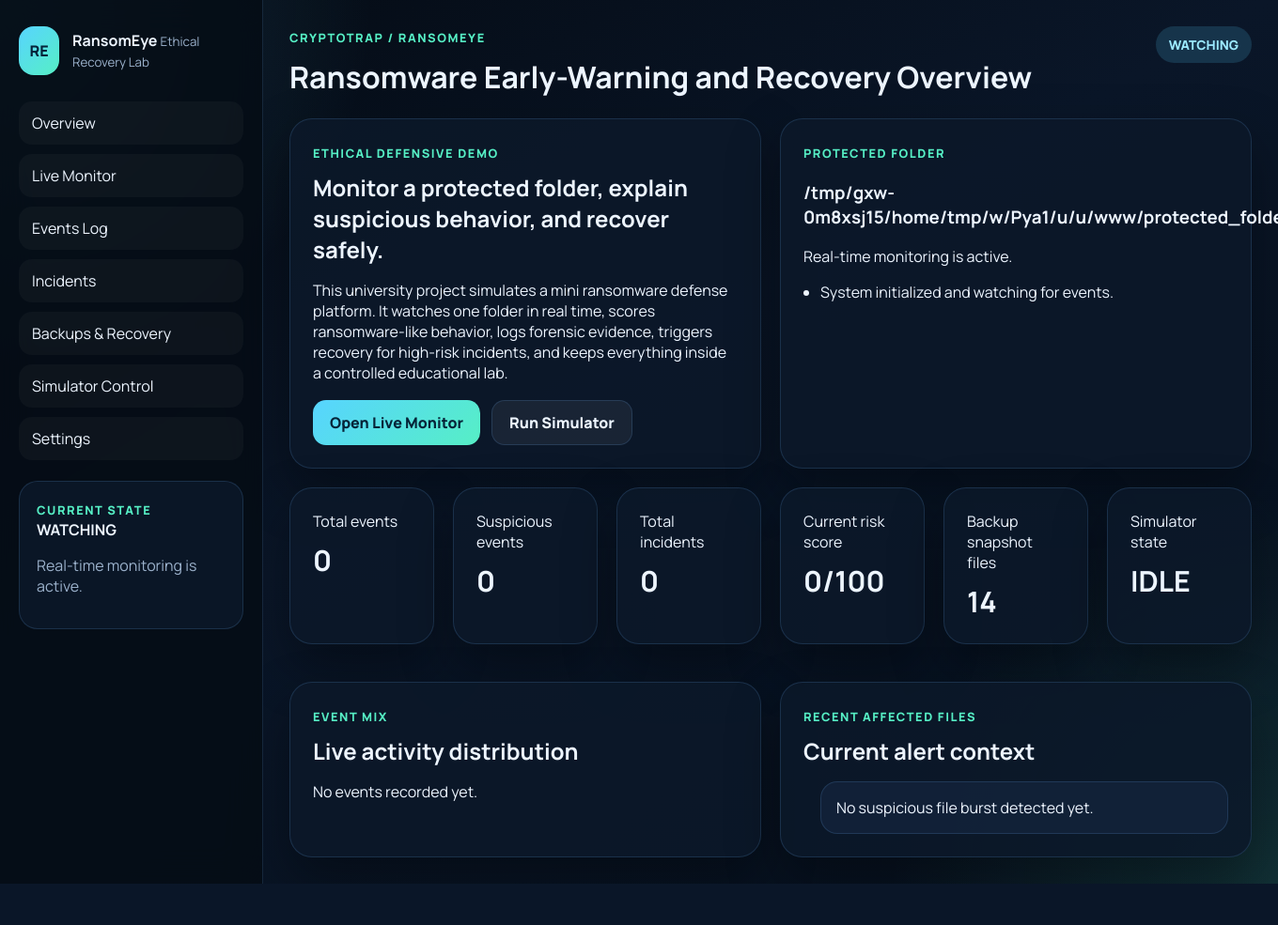
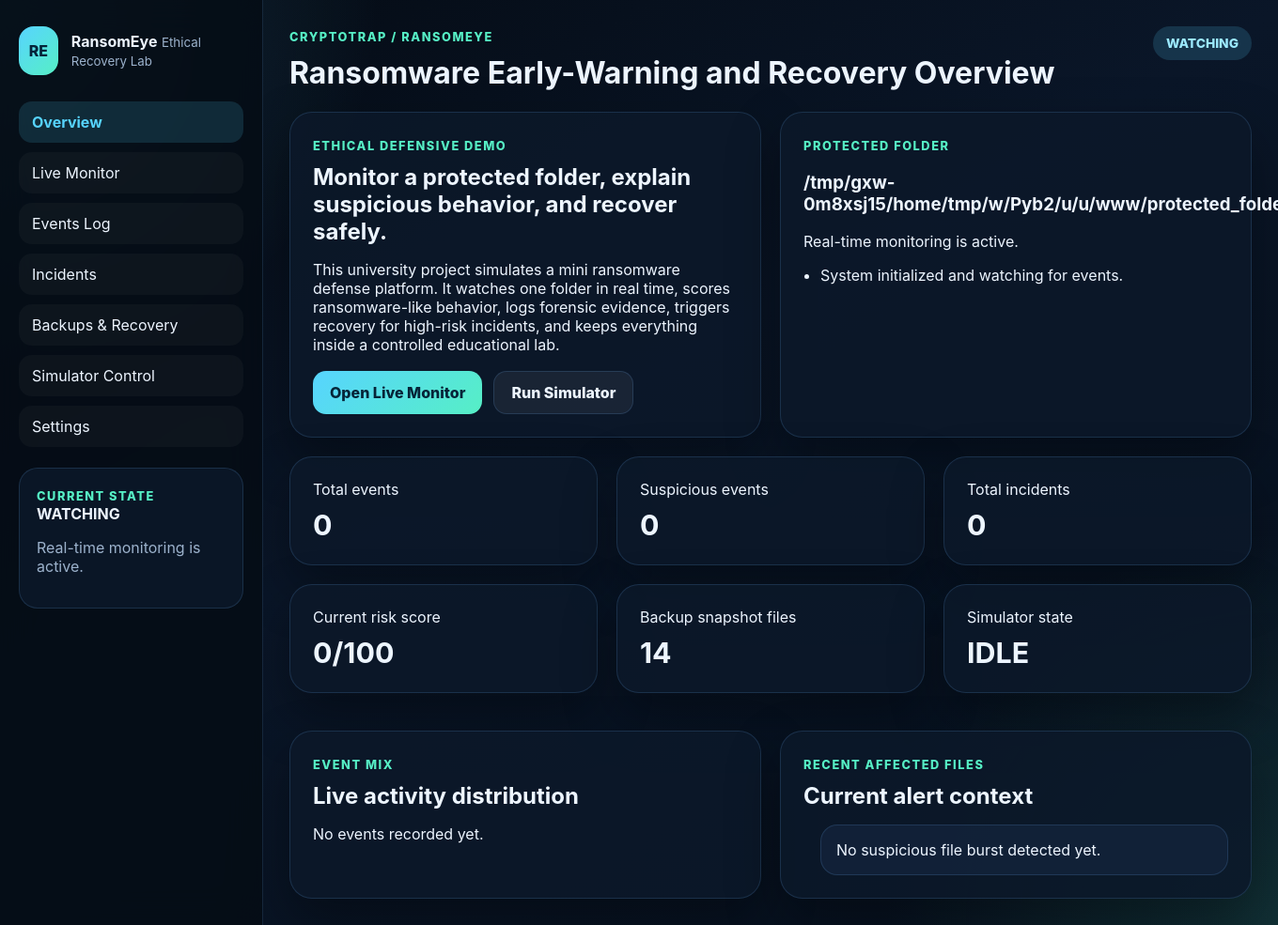
Before and after one commit to tarekkalsayed-pixel/Cybersecurity_Project, a Flask app: page / in a window 1360 px wide; the page is wider, and only the part inside the window is pictured. Shown: that part at 94% size. Before the commit the page ends 941 px from the top of that part, so only its background shows below. Run offline with Flask 3, Linux system fonts and the light colour scheme; data that the repository does not hold is empty.

Commit message:
Improve UI: active nav state, fix stats grid layout, remove Google Fonts dependency

```diff
--- a/static/app.js
+++ b/static/app.js
@@ -1,3 +1,10 @@
+// Mark the nav link that matches the current page as active
+document.querySelectorAll(".nav a").forEach(link => {
+    if (link.pathname === window.location.pathname) {
+        link.classList.add("active");
+    }
+});
+
 async function refreshSummary() {
     const response = await fetch("/api/summary");
     if (!response.ok) {
--- a/static/style.css
+++ b/static/style.css
@@ -20,7 +20,7 @@
 body {
     margin: 0;
     min-height: 100vh;
-    font-family: "Manrope", sans-serif;
+    font-family: -apple-system, BlinkMacSystemFont, "Segoe UI", system-ui, sans-serif;
     color: var(--text);
     background:
         radial-gradient(circle at top left, rgba(87, 212, 255, 0.18), transparent 24%),
@@ -91,6 +91,17 @@ th,
     color: var(--text);
     text-decoration: none;
     background: rgba(255, 255, 255, 0.03);
+    transition: background 0.15s ease;
+}
+
+.nav a:hover {
+    background: rgba(255, 255, 255, 0.08);
+}
+
+.nav a.active {
+    background: rgba(87, 212, 255, 0.14);
+    color: var(--cyan);
+    font-weight: 700;
 }
 
 .sidebar-card {
@@ -176,12 +187,12 @@ th,
 }
 
 .stats-grid {
-    grid-template-columns: repeat(6, minmax(0, 1fr));
+    grid-template-columns: repeat(3, minmax(0, 1fr));
     margin-bottom: 20px;
 }
 
 .stats-grid.compact {
-    grid-template-columns: repeat(4, minmax(0, 1fr));
+    grid-template-columns: repeat(3, minmax(0, 1fr));
 }
 
 .card,
--- a/templates/base.html
+++ b/templates/base.html
@@ -4,9 +4,6 @@
     <meta charset="UTF-8">
     <meta name="viewport" content="width=device-width, initial-scale=1.0">
     <title>{% block title %}RansomEye Lab{% endblock %}</title>
-    <link rel="preconnect" href="https://fonts.googleapis.com">
-    <link rel="preconnect" href="https://fonts.gstatic.com" crossorigin>
-    <link href="https://fonts.googleapis.com/css2?family=Manrope:wght@400;500;700;800&display=swap" rel="stylesheet">
     <link rel="stylesheet" href="{{ url_for('static', filename='style.css') }}">
 </head>
 <body data-status="{{ summary.status if summary else 'WATCHING' }}">
```
